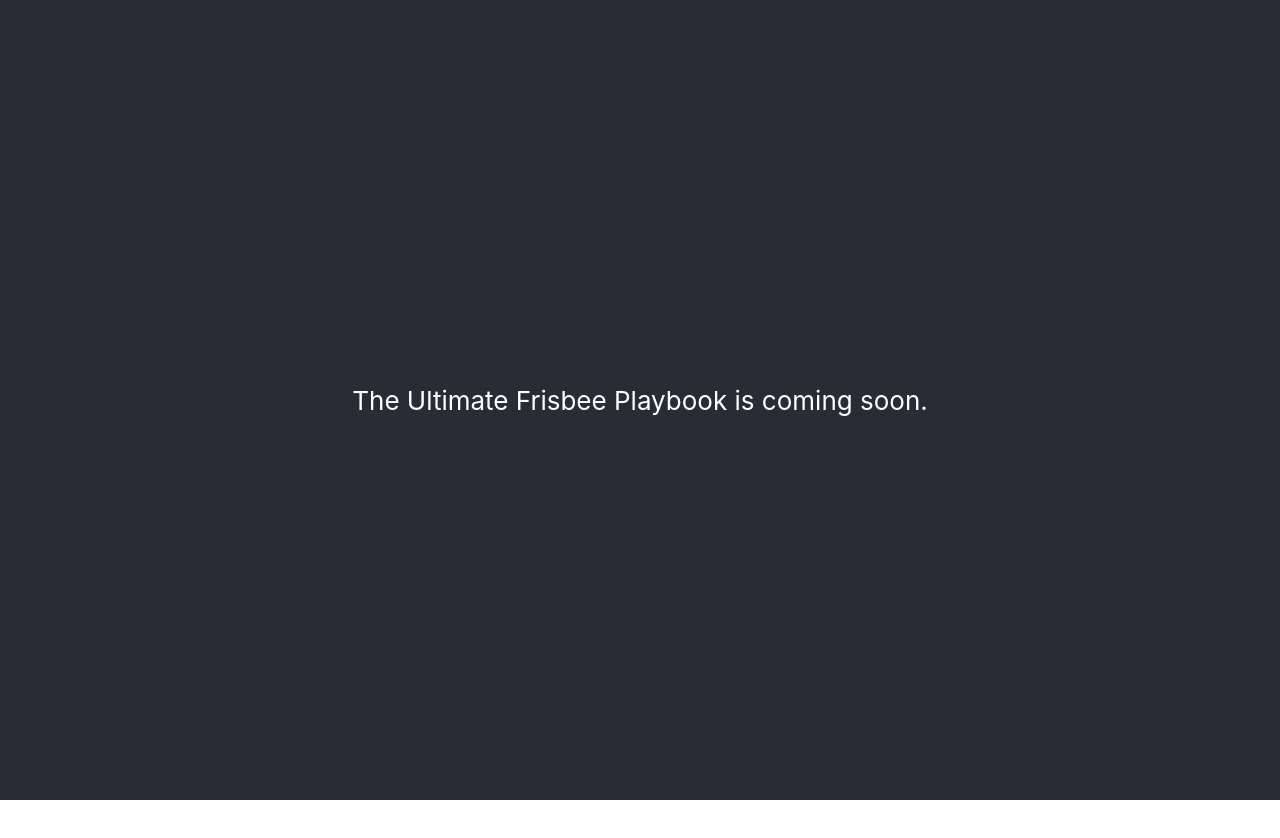
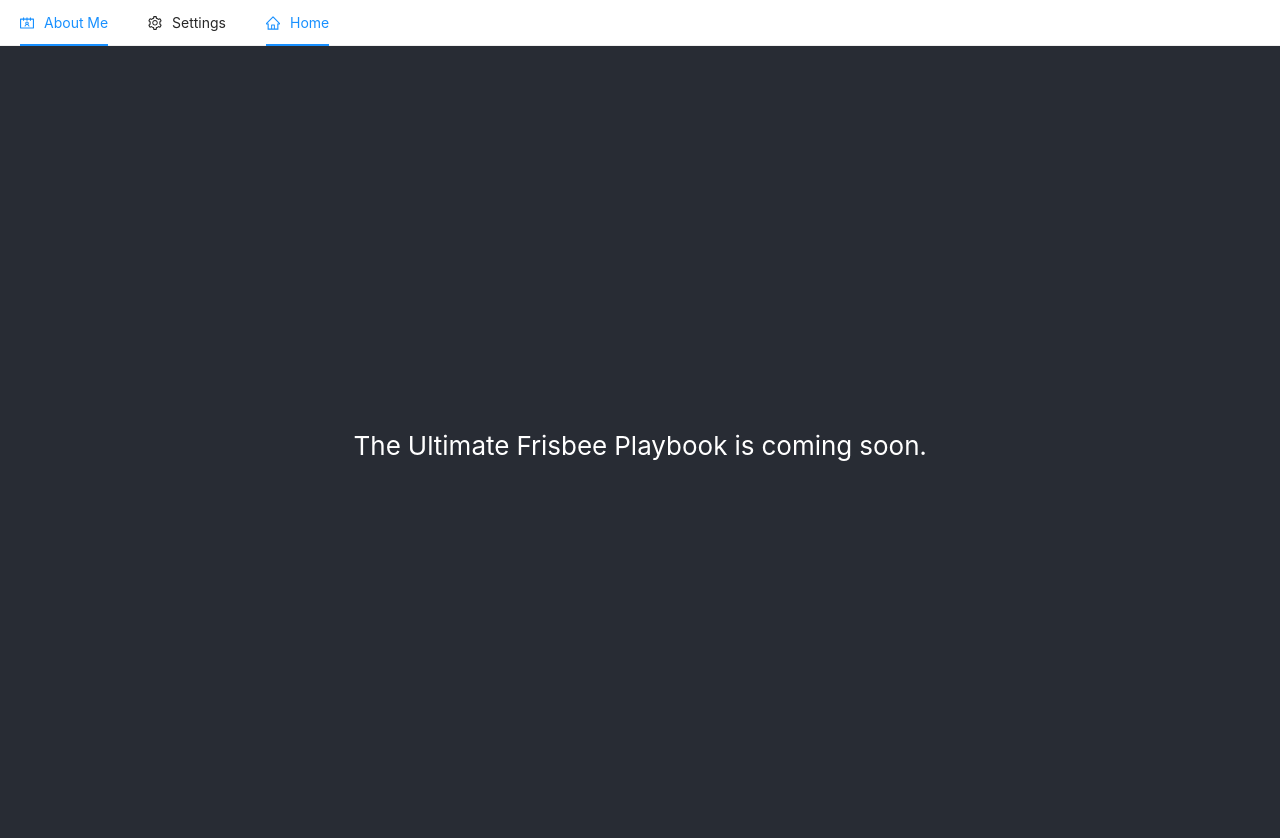
Before and after one commit to DavidHewWing/Playbook, a React (Create React App) app: page / in a window 1280 px wide. Shown: the top 838 px of the page. Before the commit the page ends 800 px from the top, so only its background shows below. Built offline with nearby package versions, Linux system fonts and the light colour scheme.

Commit message:
toolbar done

```diff
--- a/package.json
+++ b/package.json
@@ -7,6 +7,7 @@
     "@testing-library/react": "^9.3.2",
     "@testing-library/user-event": "^7.1.2",
     "antd": "^4.3.4",
+    "node-sass": "^4.14.1",
     "react": "^16.13.1",
     "react-dom": "^16.13.1",
     "react-scripts": "3.4.1"
--- a/src/App.js
+++ b/src/App.js
@@ -1,10 +1,12 @@
 import React from 'react';
-import logo from './logo.svg';
 import './App.css';
+import 'antd/dist/antd.css';
+import Toolbar from './components/toolbar/Toolbar'
 
 function App() {
   return (
     <div className="App">
+      <Toolbar></Toolbar>
       <header className="App-header">
           The Ultimate Frisbee Playbook is coming soon.
       </header>
--- /dev/null
+++ b/src/components/toolbar/Toolbar.js
@@ -0,0 +1,34 @@
+import { Menu } from 'antd'
+import { HomeOutlined, SettingOutlined, ContactsOutlined, MediumOutlined, LinkedinOutlined, GithubOutlined } from '@ant-design/icons';
+import React, { useState } from 'react';
+import './styles.scss'
+
+const { SubMenu } = Menu;
+
+
+const Toolbar = () => {
+
+  const [current, setCurrent] = useState('home');
+
+  const handleClick = (e) => {
+    setCurrent(e.key)
+  }
+
+  return (
+      <Menu onClick={handleClick} selectedKeys={[current]} mode="horizontal">
+        <SubMenu style={{float: 'right'}} icon={<ContactsOutlined />} title="About Me">
+          <Menu.Item key="linkedin" icon={<LinkedinOutlined />}>LinkedIn</Menu.Item>
+          <Menu.Item key="github" icon={<GithubOutlined />}>Github</Menu.Item>
+          <Menu.Item key="medium" icon={<MediumOutlined />}>Medium</Menu.Item>
+        </SubMenu>
+        <Menu.Item style={{float: 'right'}} key="settings" icon={<SettingOutlined />}>
+          Settings
+        </Menu.Item>
+        <Menu.Item key="home" icon={<HomeOutlined />}>
+          Home
+        </Menu.Item>
+      </Menu>
+  )
+}
+
+export default Toolbar;
```
Also changed, not shown: src/components/toolbar/styles.scss (added), 1 other file (tests, documents, lock files or other folders).
